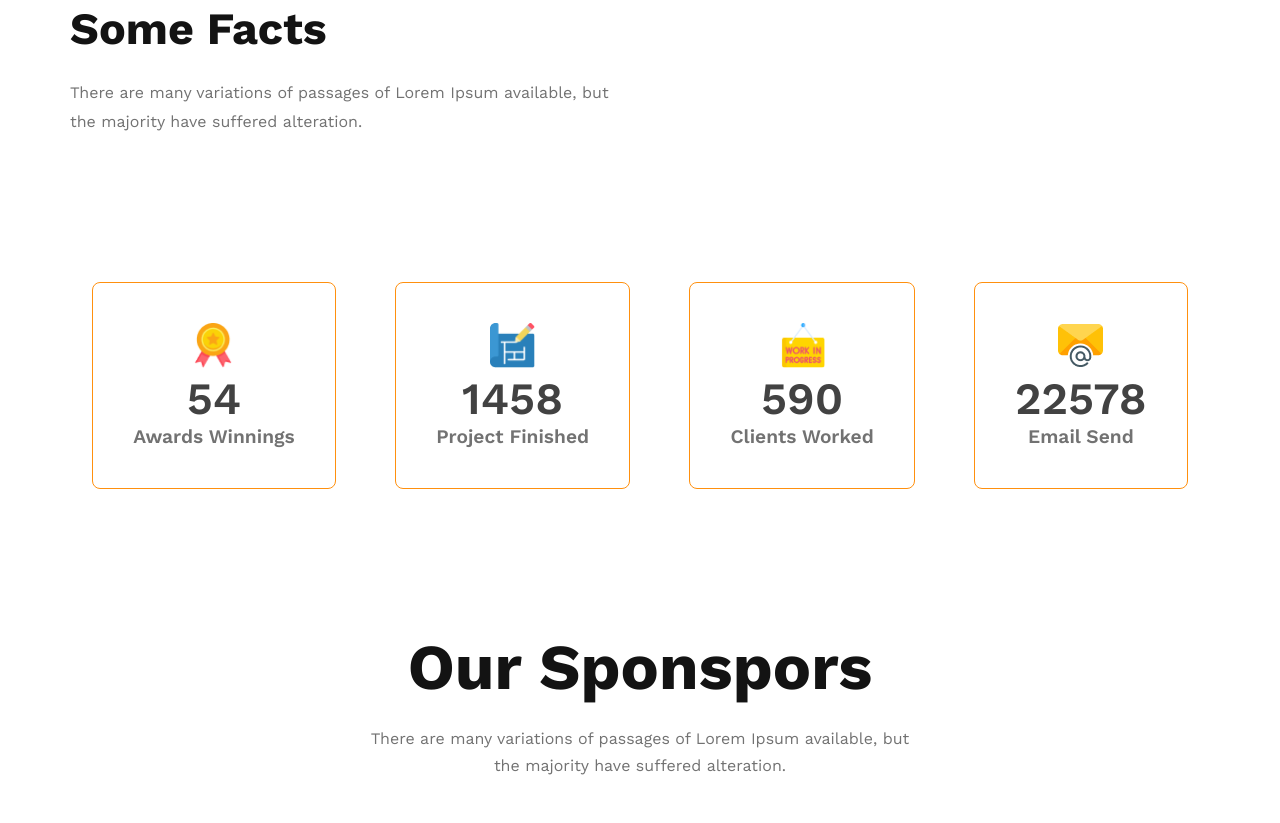
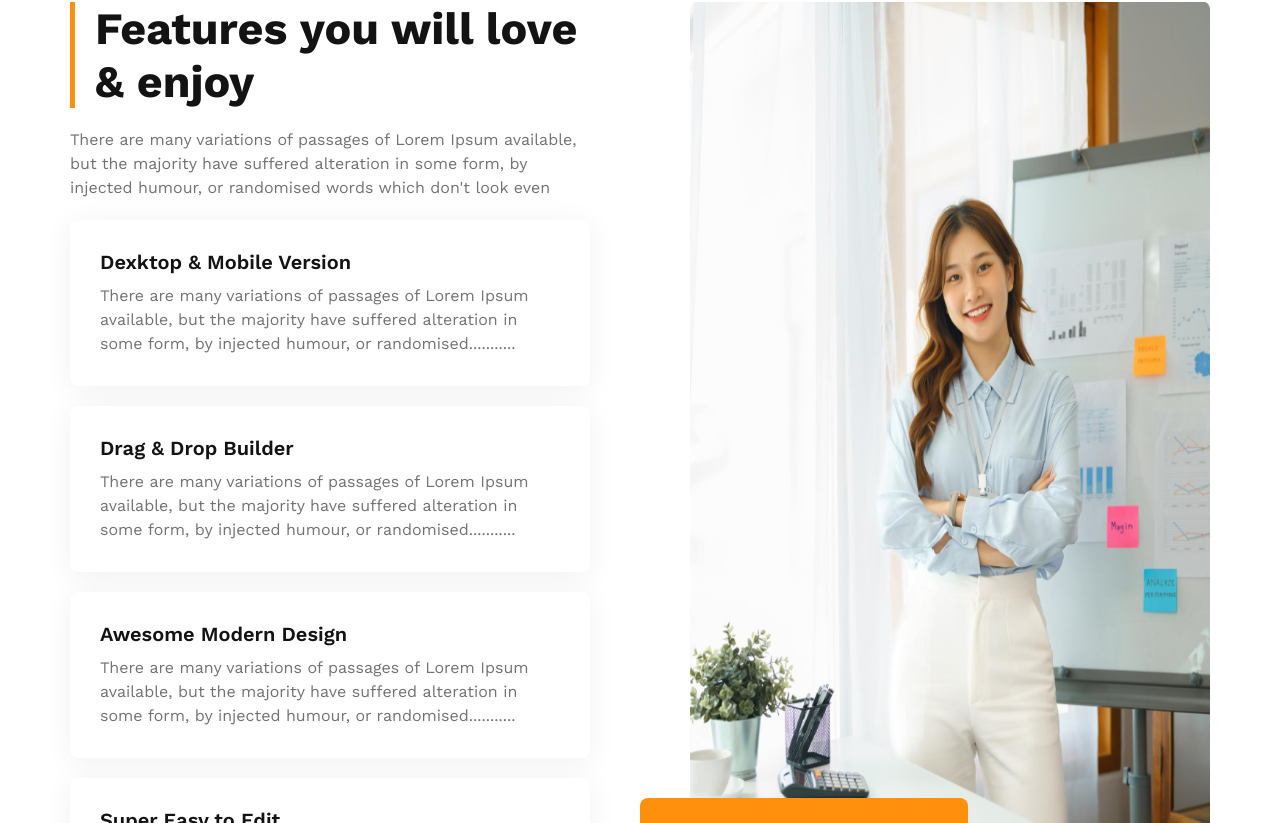
Before and after one commit to sharif-ahmed/g3_architects.github.io, a plain HTML site: page index.html in a window 1280 px wide. Shown: the part 1605-2428 px from the top of the page. Drawn offline with nearby package versions, Linux system fonts and the light colour scheme.

Commit message:
service features section complete

```diff
--- a/css/style.css
+++ b/css/style.css
@@ -145,6 +145,92 @@ main {
     line-height: 1.5rem;
 }
 
+.service-features-section {
+    padding: 70px 0;
+    display: flex;
+    gap: 100px;
+}
+
+.sevices-content{
+    width: 50%;
+}
+
+.sevices-image {
+    width: 50%;
+}
+
+.sevices-image img {
+  height: 100%;
+}
+
+.sevices-content .section-title {
+    text-align: left;
+    color: #131313;
+    font-size: 2.8rem;
+    font-weight: 700;
+    border-left: 5px solid #FF900E;
+    padding-left: 20px;
+}
+
+.sevices-content .section-description {
+    text-align: left;
+    color: #727272;
+    font-size: 1rem;
+    font-weight: 400;
+    line-height: 1.5rem;
+}
+
+.service-card {
+    padding: 30px;
+    border-radius: 8px;
+    background: #FFF;
+    box-shadow: 0px 4px 30px 0px rgba(0, 0, 0, 0.06);
+    margin-top: 20px;
+}
+
+.service-card h4 {
+    color: #131313;
+    font-size: 1.25rem;
+    font-weight: 600;
+}
+
+.service-card p {
+    color: #727272;
+    font-size: 1rem;
+    font-weight: 400;
+    line-height: 1.5rem;
+    margin-top: 10px;
+}
+
+.sevices-image {
+    position: relative;
+}
+
+.ten-years-badge {
+    border-radius: 8px;
+    background: #FF900E;
+    padding: 40px;
+    position: absolute;
+    left: -50px;
+    bottom: -50px;
+    text-align: center;
+}
+
+.ten-years-badge h2 {
+    color: #FFF;
+    text-align: center;
+    font-size: 65px;
+    font-weight: 700;
+    /* 107.692% */
+}
+
+.ten-years-badge p {
+    color: #FFF;
+    font-size: 25px;
+    font-weight: 500;
+    line-height: 40px;
+}
+
 .facts {
     padding: 70px 0;
 }
@@ -222,7 +308,7 @@ footer {
     margin: 0 auto;
     text-align: center;
     padding: 40px 0;
-    color:#424242;
+    color: #424242;
     font-size: 1.25rem;
     font-weight: 400;
     border-radius: 8px;
@@ -327,9 +413,10 @@ footer {
         row-gap: 20px;
     }
 
-     .facts-title{
+    .facts-title {
         padding: 0 70px;
     }
+
     .facts-description {
         padding-left: 70px;
     }
--- a/index.html
+++ b/index.html
@@ -48,9 +48,48 @@
             </div>
         </section>
 
+        <section class="service-features-section">
+            <div class="sevices-content">
+                <h3 class="section-title">
+                    Features you will love & enjoy
+                </h3>
+                <p class="section-description">
+                    There are many variations of passages of Lorem Ipsum available, but the majority have suffered alteration in some form, by injected humour, or randomised words which don't look even
+                </p>
+
+                <div class="service-cards-wrapper">
+                    <div class="service-card">
+                        <h4>Dexktop & Mobile Version</h4>
+                        <p>There are many variations of passages of Lorem Ipsum available, but the majority have suffered alteration in some form, by injected humour, or randomised...........</p>
+                    </div>
+                    <div class="service-card">
+                        <h4>Drag & Drop Builder</h4>
+                        <p>There are many variations of passages of Lorem Ipsum available, but the majority have suffered alteration in some form, by injected humour, or randomised...........</p>
+                    </div>
+                    <div class="service-card">
+                        <h4>Awesome Modern Design</h4>
+                        <p>There are many variations of passages of Lorem Ipsum available, but the majority have suffered alteration in some form, by injected humour, or randomised...........</p>
+                    </div>
+                    <div class="service-card">
+                        <h4>Super Easy to Edit</h4>
+                        <p>There are many variations of passages of Lorem Ipsum available, but the majority have suffered alteration in some form, by injected humour, or randomised...........</p>
+                    </div>
+                </div>
+
+            </div>
+            <div class="sevices-image">
+                <img src="img/architect.png" alt="">
+                <div class="ten-years-badge">
+                    <h2>10+Year</h2>
+                    <p>Experience</p>
+                </div>
+            </div>
+        </section>
+
         <section class="facts">
             <h3 class="section-title facts-title">Some Facts</h3>
-            <p class="section-description facts-description">There are many variations of passages of Lorem Ipsum available, but <br> the majority have suffered alteration.</p>
+            <p class="section-description facts-description">There are many variations of passages of Lorem Ipsum
+                available, but <br> the majority have suffered alteration.</p>
 
             <div class="facts-card-wrapper">
                 <div class="card">
@@ -78,7 +117,8 @@
 
         <section class="sponsors-section">
             <h3 class="section-title">Our Sponspors</h3>
-            <p class="section-description">There are many variations of passages of Lorem Ipsum available, but <br> the majority have suffered alteration.</p>
+            <p class="section-description">There are many variations of passages of Lorem Ipsum available, but <br> the
+                majority have suffered alteration.</p>
 
             <div class="sponsors-image-wrapper">
                 <img src="img/sponsors/amazon.png" alt="">
```
Lines whose indentation alone changed are shown as unchanged.
